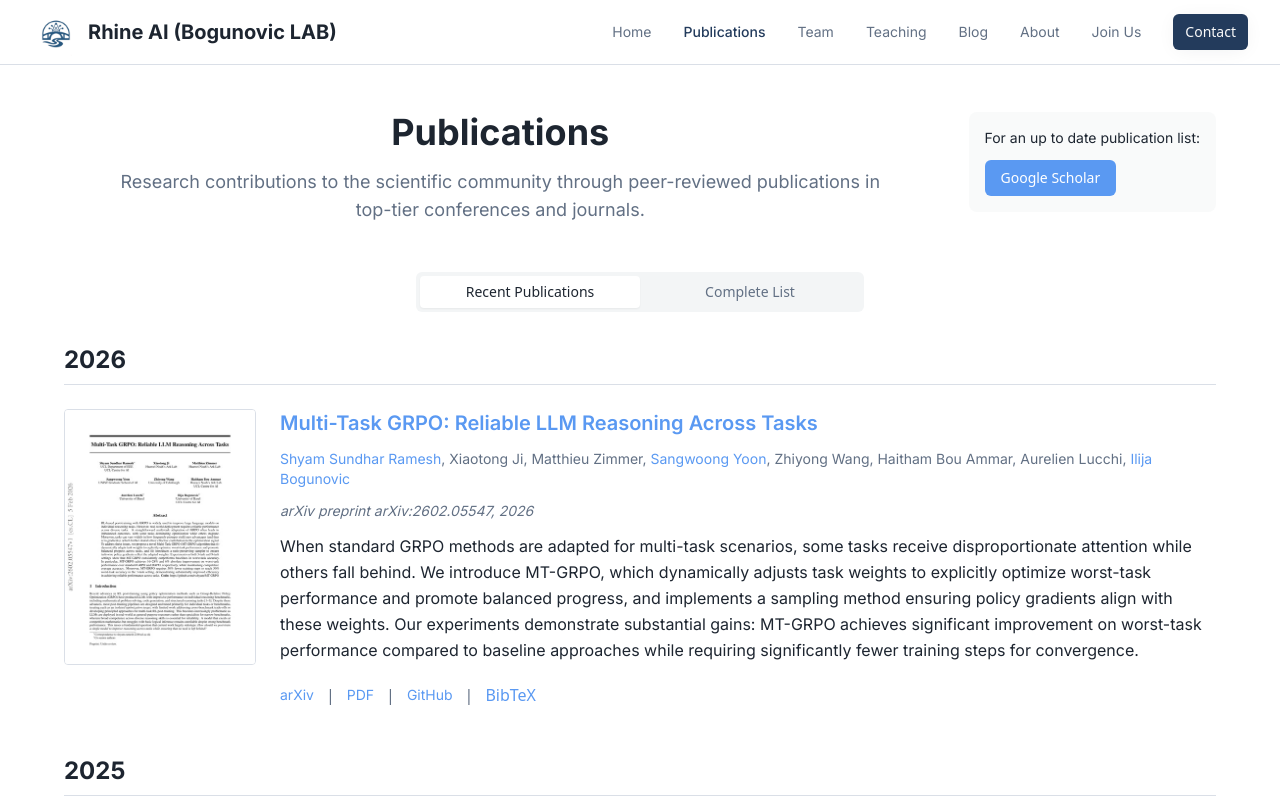
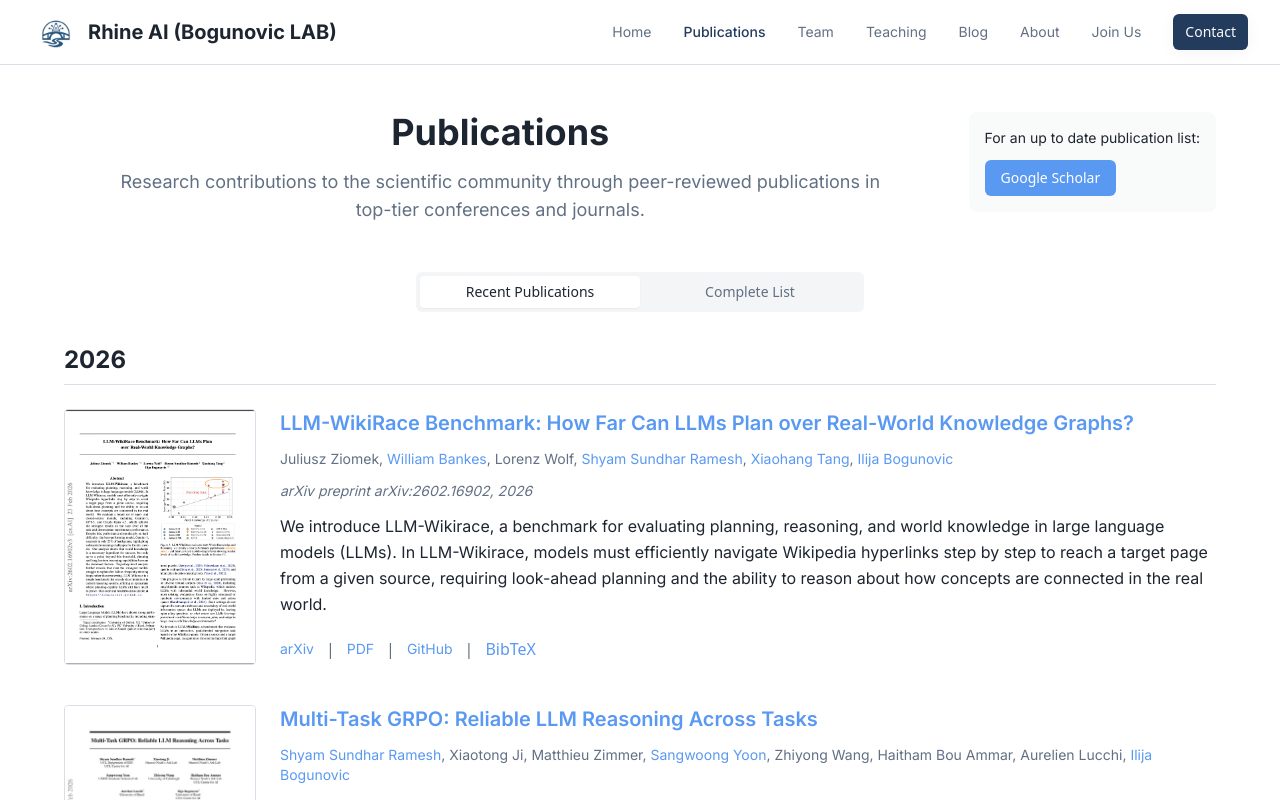
Before and after one commit to ilijabogunovic/rhine-ai, a React (Vite) app: page /publications in a window 1280 px wide. Shown: the top 800 px of the page. Built offline with nearby package versions, Linux system fonts and the light colour scheme.

Commit message:
added wikirace paper

```diff
--- a/src/components/PDFThumbnail.tsx
+++ b/src/components/PDFThumbnail.tsx
@@ -8,6 +8,7 @@ import thumb250308796 from '../assets/pdf-thumbs/thumb-2503.08796.jpg';
 import thumb250708838 from '../assets/pdf-thumbs/thumb-2507.08838.jpg';
 import thumb250913341 from '../assets/pdf-thumbs/thumb-2509.13341.jpg';
 import thumb260205547 from '../assets/pdf-thumbs/thumb-2602.05547.jpg';
+import thumb260216902 from '../assets/pdf-thumbs/thumb-2602.16902.jpg';
 
 interface PDFThumbnailProps {
   file: string;
@@ -46,6 +47,7 @@ const PDFThumbnail: React.FC<PDFThumbnailProps> = ({ file, className, alt }) =>
           '2507.08838': thumb250708838,
           '2509.13341': thumb250913341,
           '2602.05547': thumb260205547,
+          '2602.16902': thumb260216902,
         };
 
         const thumbnail = thumbnailMap[arxivId];
--- a/src/pages/Publications.tsx
+++ b/src/pages/Publications.tsx
@@ -53,6 +53,17 @@ const renderAuthors = (authors: string) => {
 };
 
 export const publications = [
+  {
+    year: "2026",
+    title: "LLM-WikiRace Benchmark: How Far Can LLMs Plan over Real-World Knowledge Graphs?",
+    authors: "Juliusz Ziomek, William Bankes, Lorenz Wolf, Shyam Sundhar Ramesh, Xiaohang Tang, Ilija Bogunovic",
+    venue: "arXiv preprint arXiv:2602.16902",
+    type: "Preprint",
+    arxivLink: "https://arxiv.org/abs/2602.16902",
+    pdfFile: "https://arxiv.org/pdf/2602.16902.pdf",
+    abstract: "We introduce LLM-Wikirace, a benchmark for evaluating planning, reasoning, and world knowledge in large language models (LLMs). In LLM-Wikirace, models must efficiently navigate Wikipedia hyperlinks step by step to reach a target page from a given source, requiring look-ahead planning and the ability to reason about how concepts are connected in the real world.",
+    githubLink: "https://llmwikirace.github.io/"
+  },
   {
     year: "2026",
     title: "Multi-Task GRPO: Reliable LLM Reasoning Across Tasks",
```
Also changed, not shown: src/assets/pdf-thumbs/thumb-2602.16902.jpg (added), 1 other file (tests, documents, lock files or other folders).
